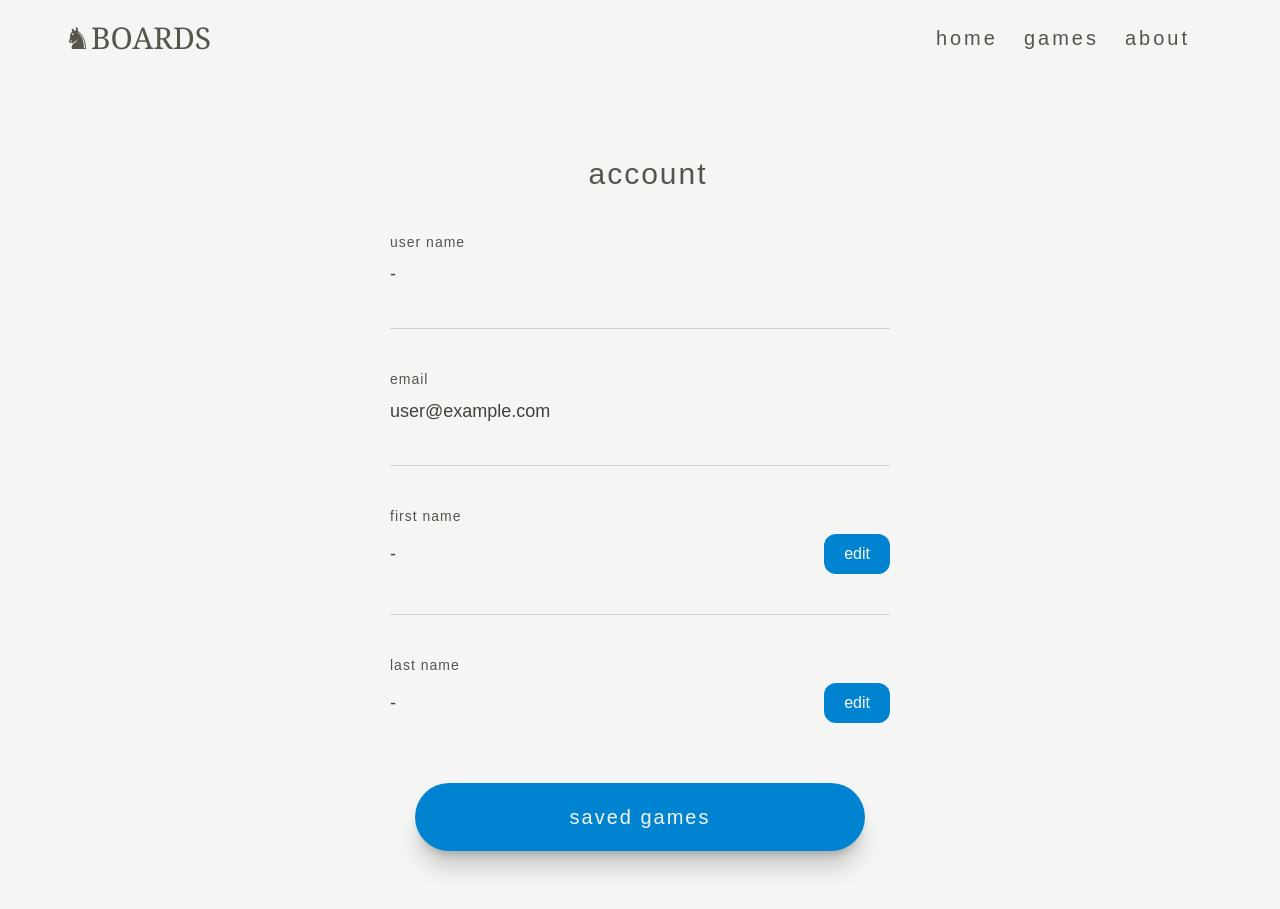
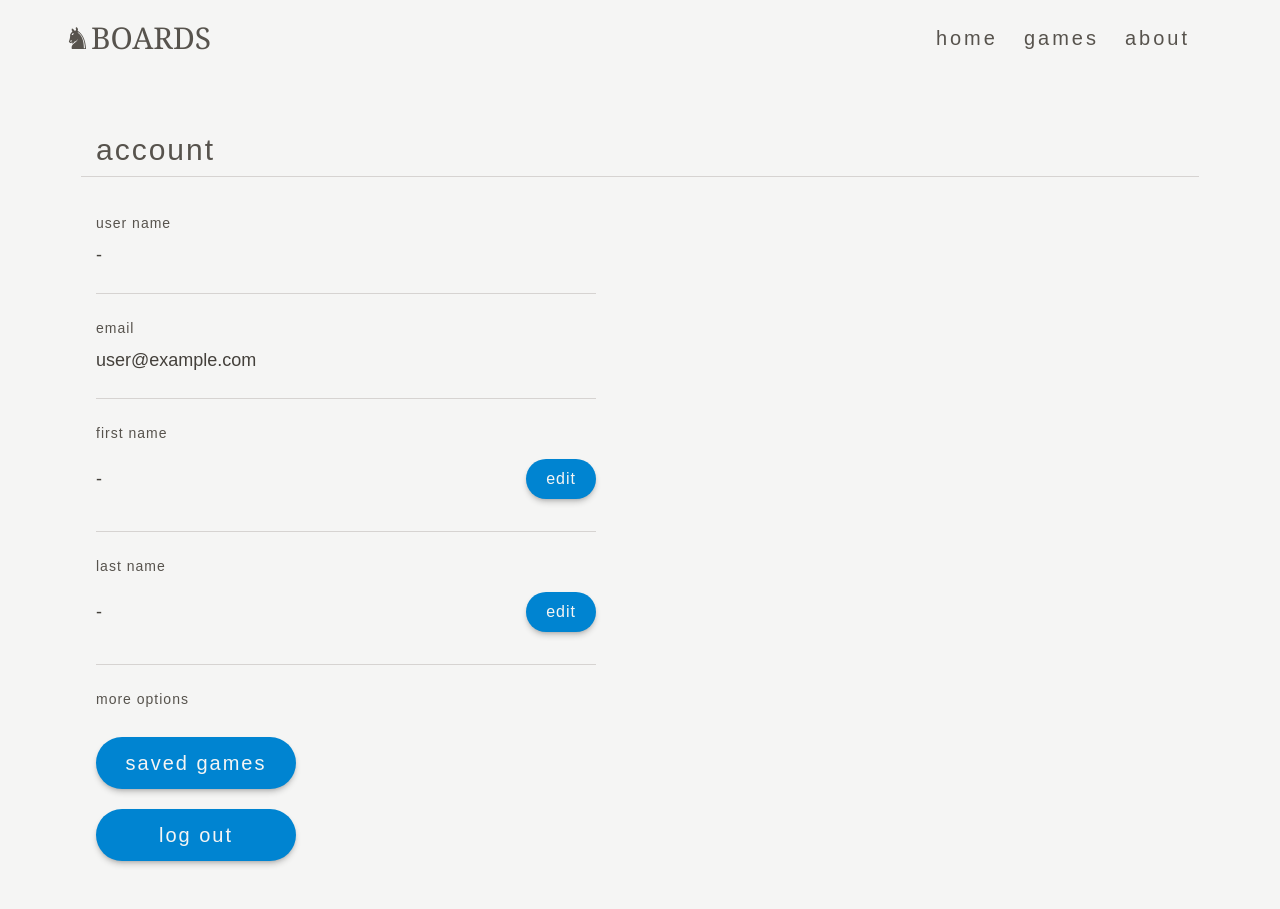
Before and after one commit to delgadociteriowa/boards-mint, a Next.js app: page /account in a window 1280 px wide. Shown: the top 909 px of the page. Built offline with nearby package versions, Linux system fonts and the light colour scheme; no server answers; sample sign-in values are in the browser's storage.

Commit message:
fix: account page improvements

```diff
--- a/src/components/AccountEditableField.tsx
+++ b/src/components/AccountEditableField.tsx
@@ -22,8 +22,7 @@ const AccountEditableField = ({
       <label className="text-stone-600 tracking-[1px] text-sm">
         {label}
       </label>
-
-      <div className="flex items-center justify-between">
+      <div className="flex items-center justify-between h-14">
         {editing ? (
           <input
             maxLength={50}
@@ -40,7 +39,7 @@ const AccountEditableField = ({
 
         {!editing ? (
           <button
-            className="bg-sky-600 hover:bg-sky-500 text-stone-100 px-5 py-2 rounded-xl ml-4 cursor-pointer"
+            className="bg-sky-600 hover:bg-sky-500 text-stone-100 px-5 py-2 rounded-full tracking-[1px] ml-4 shadow-md/20 cursor-pointer"
             onClick={onEdit}
           >
             edit
@@ -48,13 +47,13 @@ const AccountEditableField = ({
         ) : (
           <div className="flex items-center gap-1 shrink-0">
             <button
-              className="bg-sky-600 hover:bg-sky-500 text-stone-100 px-5 py-2 rounded-xl ml-4 cursor-pointer"
+              className="bg-sky-600 hover:bg-sky-500 text-stone-100 px-5 py-2 rounded-full tracking-[1px] ml-4 shadow-md/20 cursor-pointer"
               onClick={onSave}
             >
               save
             </button>
             <button
-              className="bg-rose-600 hover:bg-rose-500 text-stone-100 px-5 py-2 rounded-xl cursor-pointer"
+              className="bg-rose-600 hover:bg-rose-500 text-stone-100 px-5 py-2 rounded-full tracking-[1px] ml-2 shadow-md/20 cursor-pointer"
               onClick={onCancel}
             >
               cancel
--- a/src/components/AccountSection.tsx
+++ b/src/components/AccountSection.tsx
@@ -2,6 +2,7 @@ import Link from 'next/link';
 import { useAccount } from '@/app/hooks/useAccount';
 import AccountField from './AccountField';
 import AccountEditableField from './AccountEditableField';
+import SectionTitle from './SectionTitle';
 import Line from './Line';
 
 
@@ -24,8 +25,12 @@ const AccountSection = () => {
   const isEditingLast = editingField === "lastname";
 
   return (
-    <section className="w-[90%] mx-auto max-w-[500px] py-20 text-stone-700 flex flex-col gap-10">
-      <h3 className="text-3xl text-center ml-4 tracking-[2px] text-stone-600">account</h3>
+    <>
+      <section className="w-[90%] mx-auto max-w-[1200px] pt-14 pb-8 text-stone-600">
+        <SectionTitle title="account"/>
+      </section>
+      <section className="w-[90%] mx-auto max-w-[1200px] pt-1 pb-20 text-stone-700">
+        <div className="max-w-[500px] flex flex-col gap-6 md:ml-8">
           <AccountField
             label="user name"
             value={userName ?? "-"}
@@ -55,19 +60,58 @@ const AccountSection = () => {
             onSave={() => handleSave("lastname")}
             onCancel={() => dispatch(setEditingField(null))}
           />
+          <Line/>
+          <div className='flex flex-col gap-5'>
+            <label className="text-stone-600 tracking-[1px] text-sm">
+              more options
+            </label>
             <Link
               href="/saved"
-        className="bg-sky-600 hover:bg-sky-500 py-5 rounded-full text-center text-stone-100 text-xl tracking-[2px] mx-auto mt-5 shadow-xl/20  cursor-pointer w-[90%]"
+              className="
+                w-[80%]
+                md:w-[40%]
+                mt-2
+                mx-auto
+                md:mx-0
+                py-3
+                text-center
+                text-xl
+                tracking-[2px]
+                text-stone-100
+                bg-sky-600
+                hover:bg-sky-500
+                rounded-full
+                shadow-md/20
+                cursor-pointer
+              "
             >
               saved games
             </Link>
             <button
               onClick={handleLogout}
-        className="bg-sky-600 hover:bg-sky-500 py-5 rounded-full text-center text-stone-100 text-xl tracking-[2px] mx-auto mt-5 shadow-xl/20  cursor-pointer w-[90%]"
+              className="
+                w-[80%]
+                md:w-[40%]
+                py-3
+                mx-auto
+                md:mx-0
+                text-center
+                text-xl
+                tracking-[2px]
+                text-stone-100
+                bg-sky-600
+                hover:bg-sky-500
+                rounded-full
+                shadow-md/20
+                cursor-pointer
+              "
             >
               log out
             </button>
+          </div>
+        </div>
       </section>
+    </>
   )
 };
 
```
Lines whose indentation alone changed are shown as unchanged.
